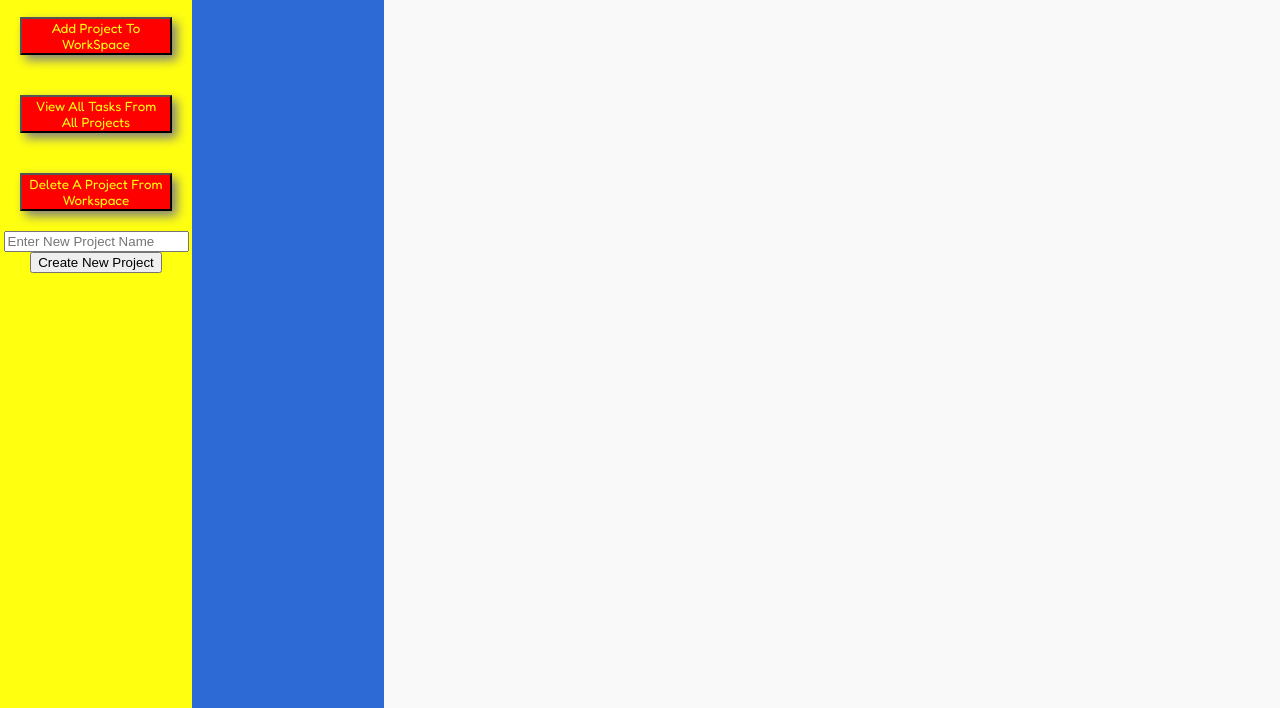
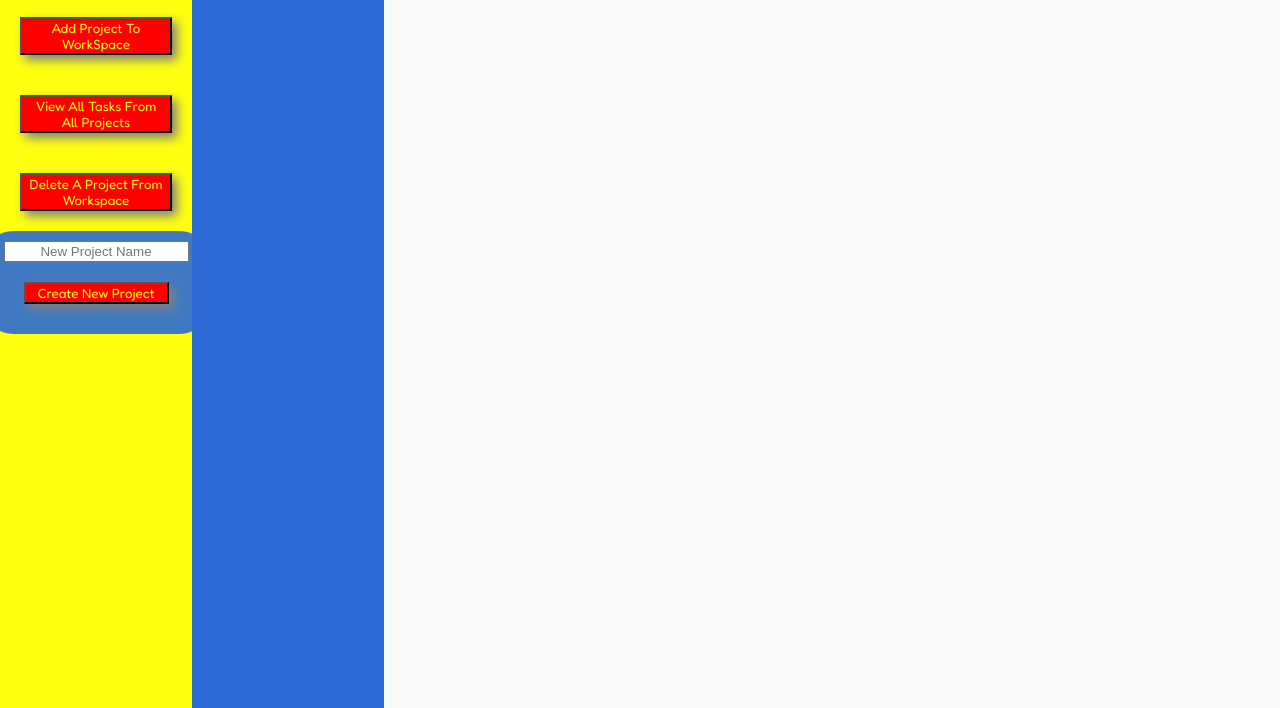
Before and after one commit to IguanasEverywhere/todo, a website: page dist/index.html in a window 1280 px wide. Both pictures are taken after a click on the button "Add Project To WorkSpace". Shown: the part 92-800 px from the top of the page. Drawn offline with Linux system fonts and the light colour scheme.

Commit message:
Refine input max lengths and change new project input window

```diff
--- a/src/addButtonToProjectDisplay.js
+++ b/src/addButtonToProjectDisplay.js
@@ -18,12 +18,14 @@ const addButtonToProjectDisplay = (currentProject) => {
         projectDisplay.appendChild(createTaskMenu);
 
         let titleInput = document.createElement("input");
-        titleInput.setAttribute("placeholder", "Task Name");
+        titleInput.setAttribute("placeholder", "Task Name (max 40 chars)");
+        titleInput.setAttribute("maxlength", "40");
         createTaskMenu.appendChild(titleInput);
 
         let descriptionInput = document.createElement("textarea");
         descriptionInput.setAttribute("rows", "5");
         descriptionInput.setAttribute("placeholder", "Task Description");
+        descriptionInput.setAttribute("maxlength", "500");
         createTaskMenu.appendChild(descriptionInput);
 
         let dueDateInput = document.createElement("input");
--- a/src/renderProjectButtons.js
+++ b/src/renderProjectButtons.js
@@ -7,24 +7,24 @@ import { saveProjects } from "./saveProjects";
 const renderProjectButtons = () => {
     let projectName;
 
+    let newProjectDiv = document.createElement("div");
+    newProjectDiv.classList.add("newProjectDiv");
+    leftMenu.appendChild(newProjectDiv);
+
     let projectNameInput = document.createElement("input");
-    projectNameInput.setAttribute("placeholder", "Enter New Project Name");
-    projectNameInput.style.visibility = "visible";
-    leftMenu.appendChild(projectNameInput);
+    projectNameInput.setAttribute("placeholder", "New Project Name");
+    projectNameInput.style.textAlign = "center";
+    projectNameInput.setAttribute("maxlength", "12");
+    newProjectDiv.appendChild(projectNameInput);
     let projectNameInputSubmitBtn = document.createElement("button");
     projectNameInputSubmitBtn.textContent = "Create New Project";
-    projectNameInputSubmitBtn.style.visibility = "visible";
-    projectNameInputSubmitBtn.style.display="block";
-
-    leftMenu.appendChild(projectNameInputSubmitBtn);
+    projectNameInputSubmitBtn.classList.add("addProjectBtn");
+    newProjectDiv.appendChild(projectNameInputSubmitBtn);
 
     projectNameInputSubmitBtn.addEventListener("click", () => {
         projectName = projectNameInput.value;
         pushToProjectArray(makeProject(projectName));
-        projectNameInput.style.visibility = "hidden";
-        projectNameInputSubmitBtn.style.visibility = "hidden";
-        projectNameInput.style.display = "none";
-        projectNameInputSubmitBtn.style.display="none";
+        newProjectDiv.remove();
 
         projectArray.forEach(project => {
             let projectNameBtn = document.createElement("button");
@@ -37,8 +37,6 @@ const renderProjectButtons = () => {
         });
 
         saveProjects();
-
-
     });
 }
 
--- a/src/style.css
+++ b/src/style.css
@@ -250,3 +250,11 @@ body {
 .priorityEdit {
     background-color: red;
 }
+
+.newProjectDiv {
+    display: flex;
+    flex-direction: column;
+    background-color: #2c6bd5e6;
+    padding: 10px;
+    border-radius: 10%;
+}
```
Also changed, not shown: dist/main.js.
